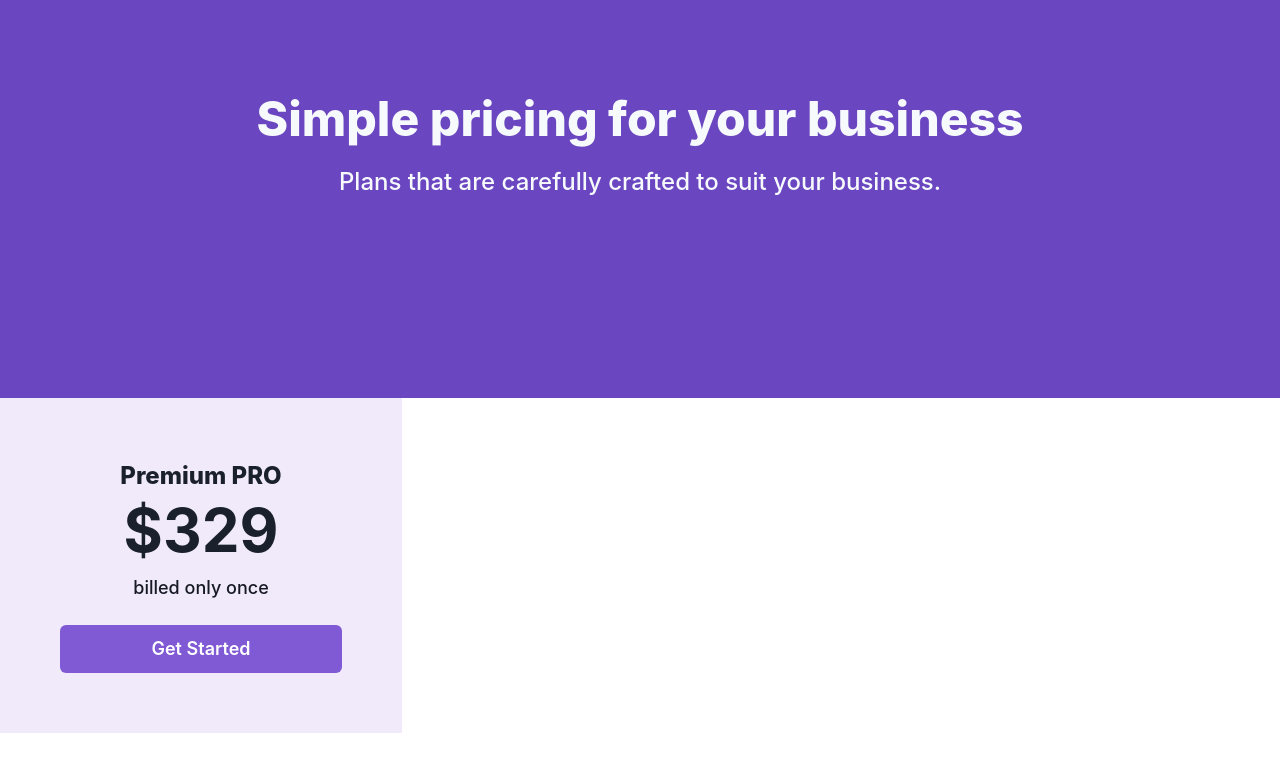
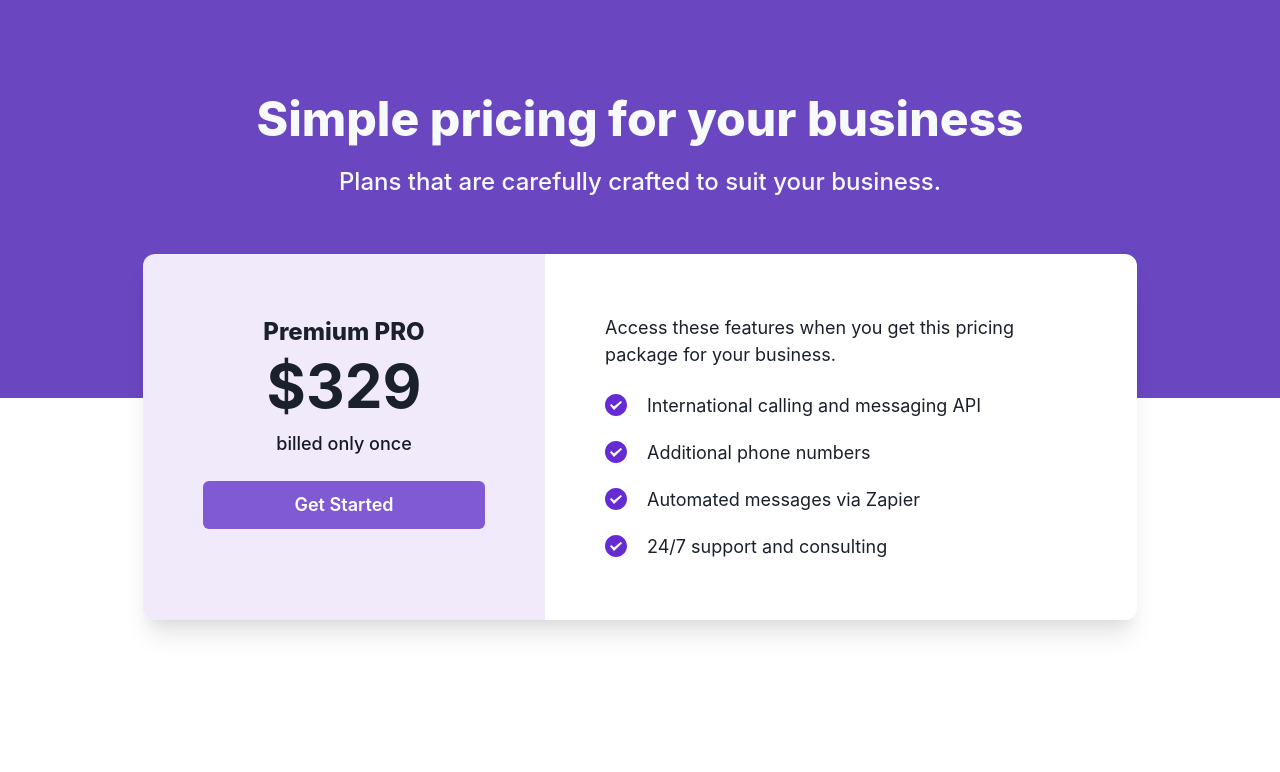
Before and after one commit to adil-innovation-lab/nextjs-price-ui, a Next.js app: page / in a window 1280 px wide. Shown: the top 772 px of the page. Built offline with nearby package versions, Linux system fonts and the light colour scheme.

Commit message:
Created Details Section

```diff
--- a/components/Header.tsx
+++ b/components/Header.tsx
@@ -3,8 +3,8 @@
 
 export const Header = () => {
   return (
+    <Box as="section" pb="112px">
       <Box
-      as="section"
         bg="#6B46C1"
         color="#F7FAFC"
         pt="90px"
@@ -18,5 +18,6 @@
           Plans that are carefully crafted to suit your business.
         </Text>
       </Box>
+    </Box>
   );
 };
--- a/components/Pricing.tsx
+++ b/components/Pricing.tsx
@@ -1,17 +1,64 @@
-import { Box, Button, Flex, Heading, Text } from "@chakra-ui/react";
+import {
+  Box,
+  Button,
+  Flex,
+  Heading,
+  HStack,
+  Icon,
+  Stack,
+  StackProps,
+  Text,
+} from "@chakra-ui/react";
 import React from "react";
+import { CheckIcon } from "../icons/Icons";
+
+export const ListItem = (props: StackProps) => {
+  const { children, ...rest } = props;
+  return (
+    <HStack as="li" spacing="20px" {...rest}>
+      <Icon as={CheckIcon} h="22px" w="22px" />
+      <Text>{children}</Text>
+    </HStack>
+  );
+};
 
 export const Pricing = () => {
   return (
-    <Box>
+    <Box
+      maxW="994px"
+      margin="auto"
+      mt="-256px"
+      borderRadius="12px"
+      overflow="hidden"
+      boxShadow='0px 20px 25px -5px rgba(0, 0, 0, 0.1), 0px 10px 10px -5px rgba(0, 0, 0, 0.04)'
+    >
       <Flex>
         <Box bg="#F0EAFB" p="60px">
-            <Text fontSize="24px" fontWeight="800">Premium PRO</Text>
-            <Heading as="h3" fontSize="60px">$329</Heading>
-            <Text color="#171923" fontSize="18px" fontWeight="500" mt="8px">billed only once</Text>
-            <Button colorScheme="purple" size="lg" w="282px" mt="24px">Get Started</Button>
+          <Text fontSize="24px" fontWeight="800">
+            Premium PRO
+          </Text>
+          <Heading as="h3" fontSize="60px">
+            $329
+          </Heading>
+          <Text color="#171923" fontSize="18px" fontWeight="500" mt="8px">
+            billed only once
+          </Text>
+          <Button colorScheme="purple" size="lg" w="282px" mt="24px">
+            Get Started
+          </Button>
         </Box>
-        <Box></Box>
+        <Box p="60px" fontSize="18px" bg="white">
+          <Text textAlign="left">
+            Access these features when you get this pricing package for your
+            business.
+          </Text>
+          <Stack as="ul" spacing="20px" pt="24px">
+            <ListItem>International calling and messaging API</ListItem>
+            <ListItem>Additional phone numbers</ListItem>
+            <ListItem>Automated messages via Zapier</ListItem>
+            <ListItem>24/7 support and consulting</ListItem>
+          </Stack>
+        </Box>
       </Flex>
     </Box>
   );
--- /dev/null
+++ b/icons/Icons.tsx
@@ -0,0 +1,20 @@
+import React from "react";
+
+export function CheckIcon() {
+  return (
+    <svg
+      width="22"
+      height="22"
+      viewBox="0 0 22 22"
+      fill="none"
+      xmlns="http://www.w3.org/2000/svg"
+    >
+      <path
+        fill-rule="evenodd"
+        clip-rule="evenodd"
+        d="M11 22C17.0751 22 22 17.0751 22 11C22 4.92487 17.0751 0 11 0C4.92487 0 0 4.92487 0 11C0 17.0751 4.92487 22 11 22ZM6.2 10.0857L5 11.3714L9 16L17 8.28571L15.8 7L9 12.4L6.2 10.0857Z"
+        fill="#652CD3"
+      />
+    </svg>
+  );
+}
```
Lines whose indentation alone changed are shown as unchanged.
